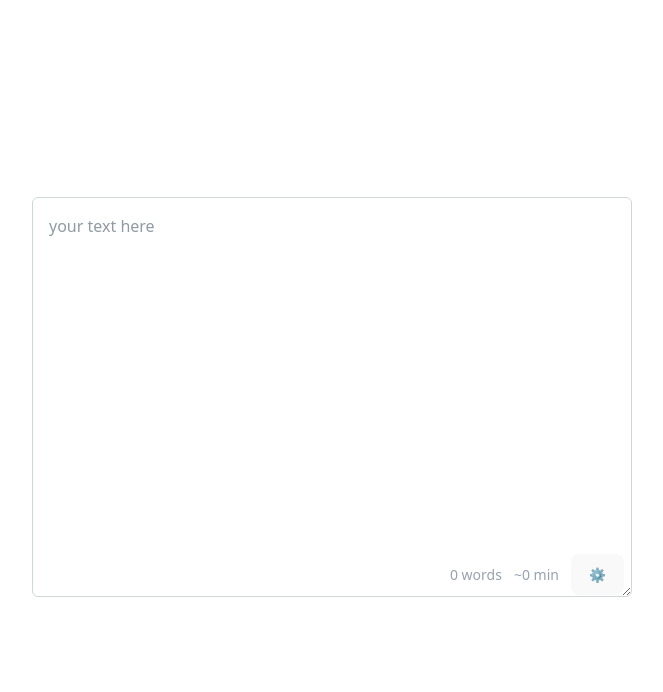
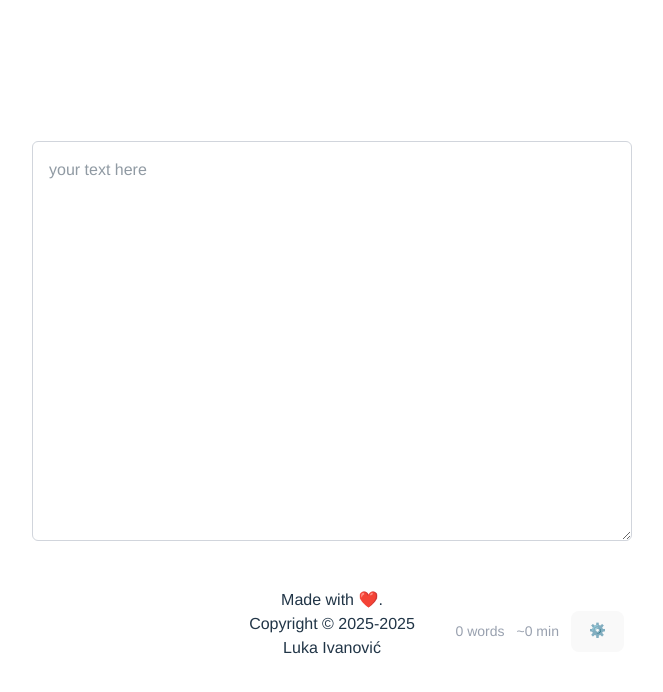
Before and after one commit to luka-hash/fluffy-couscous, a React (Vite) app: page / in a window 1280 px wide. Shown: the top 692 px of the page, without its empty margins (308-971 px from the left). Built offline with nearby package versions, Linux system fonts and the light colour scheme.

Commit message:
feat: Add footer and update global styles
Prework for redesign..

```diff
--- a/src/App.tsx
+++ b/src/App.tsx
@@ -37,6 +37,14 @@ function App() {
         value={text}
       />
       <WordCounter text={text} />
+
+      <footer className="mt-10 flex flex-col justify-center items-center">
+        <div>
+          Made with <span title="love">❤️</span>.
+        </div>
+        <div>Copyright © 2025-{new Date().getFullYear()}</div>
+        <div>Luka Ivanović</div>
+      </footer>
     </div>
   );
 }
--- a/src/index.css
+++ b/src/index.css
@@ -1,38 +1,40 @@
 :root {
-  font-family: system-ui, Avenir, Helvetica, Arial, sans-serif;
+    font-family: "Adwaita Sans", Helvetica, Arial, sans-serif;
     line-height: 1.5;
     font-weight: 400;
 
     color-scheme: light dark;
     color: rgba(255, 255, 255, 0.87);
-  background-color: rgba(30,30,30,1);
+    background-color: rgba(30, 30, 30, 1);
 
     font-synthesis: none;
     text-rendering: optimizeLegibility;
     -webkit-font-smoothing: antialiased;
     -moz-osx-font-smoothing: grayscale;
-}
 
-a {
-  font-weight: 500;
-  color: #646cff;
-  text-decoration: inherit;
-}
-a:hover {
-  color: #535bf2;
+    /*
+  --text-color: rgba(0, 0, 0, 1);
+  --bg-color: rgba(255, 255, 255, 1);
+  --border-color: rgba(180,180,180,1);
+  */
 }
 
 body {
+    min-width: 320px;
+    min-height: 100vh;
     margin: 0;
+    padding: 2rem;
     display: flex;
     place-items: center;
-  min-width: 320px;
-  min-height: 100vh;
 }
 
 h1 {
     font-size: 3.2em;
     line-height: 1.1;
+}
+
+a {
+    text-decoration: underline;
 }
 
 button {
```
Lines whose indentation alone changed are shown as unchanged.
